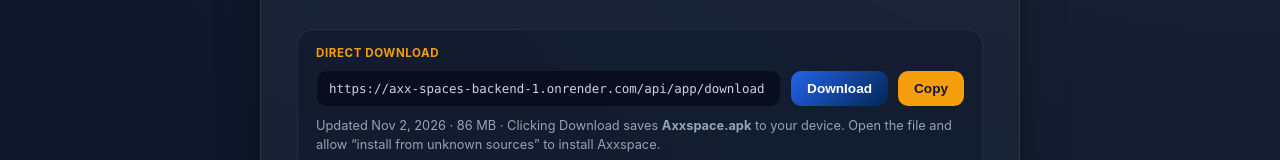
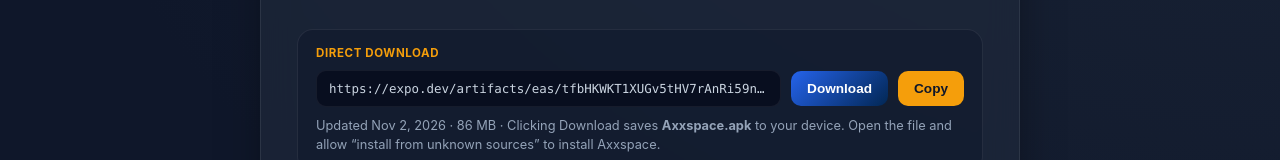
Before and after one commit to richard254120/axx-spaces-frontend, a React (Vite) app: page /mobile-app in a window 1280 px wide. Shown: the part 931-1091 px from the top of the page. Built offline with nearby package versions, Linux system fonts and the light colour scheme; no server answers.

Commit message:
download: go directly to EAS CDN instead of backend endpoint

```diff
--- a/src/components/AppUpdateNotifier.jsx
+++ b/src/components/AppUpdateNotifier.jsx
@@ -3,11 +3,10 @@ import './AppUpdateNotifier.css';
 
 const CURRENT_APP_VERSION = '1.0.0';
 
-// Clean download endpoint on our API — redirects to the APK on the EAS CDN so
-// the browser downloads the file directly instead of showing the raw URL.
-const API_BASE =
-  import.meta.env.VITE_API_URL || 'https://axx-spaces-backend-1.onrender.com/api';
-const DOWNLOAD_URL = `${API_BASE}/app/download`;
+// Direct download: APK artifact on the EAS CDN (served with Content-Disposition:
+// attachment, so the browser downloads it). Update after each new EAS build.
+const DOWNLOAD_URL =
+  'https://expo.dev/artifacts/eas/tfbHKWKT1XUGv5tHV7rAnRi59n5fPcRWqFWZGS-QsU4.apk';
 
 export default function AppUpdateNotifier() {
   const [updateInfo, setUpdateInfo] = useState(null);
--- a/src/pages/MobileAppDownload.jsx
+++ b/src/pages/MobileAppDownload.jsx
@@ -2,15 +2,10 @@ import React, { useState, useEffect } from "react";
 import QRCode from "qrcode";
 import "./MobileAppDownload.css";
 
-// Clean, branded download endpoint on our own API. It redirects the browser
-// straight to the APK on the EAS CDN, so one click downloads the file instead
-// of showing the raw Expo artifact URL. Vercel can't carry the ~86 MB binary.
-const API_BASE =
-  import.meta.env.VITE_API_URL || "https://axx-spaces-backend-1.onrender.com/api";
-const DOWNLOAD_URL = `${API_BASE}/app/download`;
-
-// Direct CDN artifact (fallback / reference). Update after each new EAS build.
-const CLIENT_APK_URL =
+// Direct download: the APK artifact on the EAS CDN. The CDN serves it with
+// Content-Disposition: attachment, so a click downloads the file directly
+// (no page shown). Update this URL after each new EAS build.
+const DOWNLOAD_URL =
   "https://expo.dev/artifacts/eas/tfbHKWKT1XUGv5tHV7rAnRi59n5fPcRWqFWZGS-QsU4.apk";
 
 const APP_NAME = "Axxspace";
```
